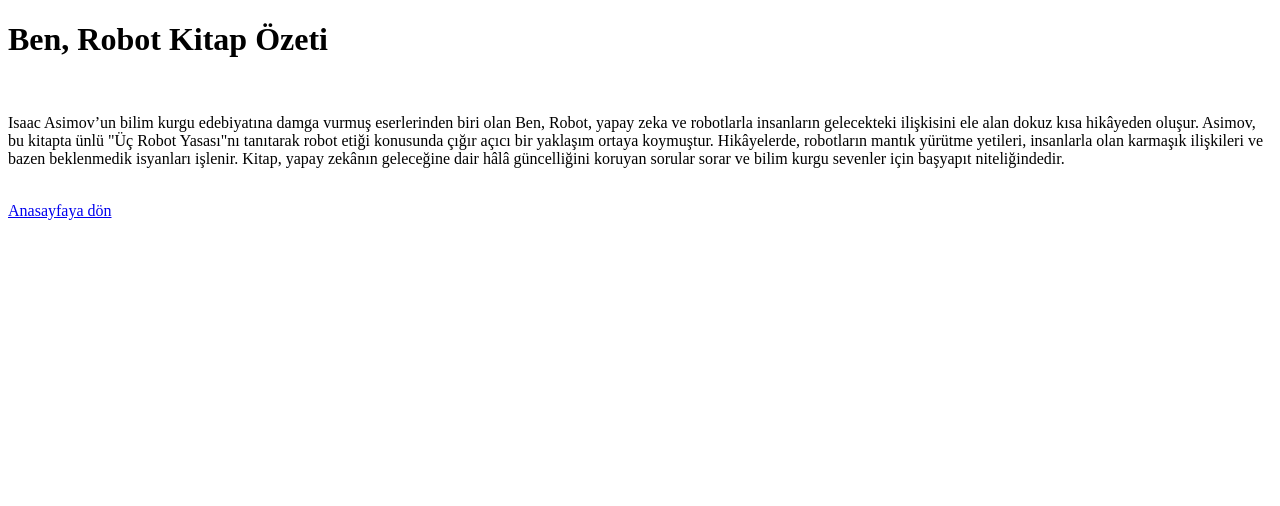
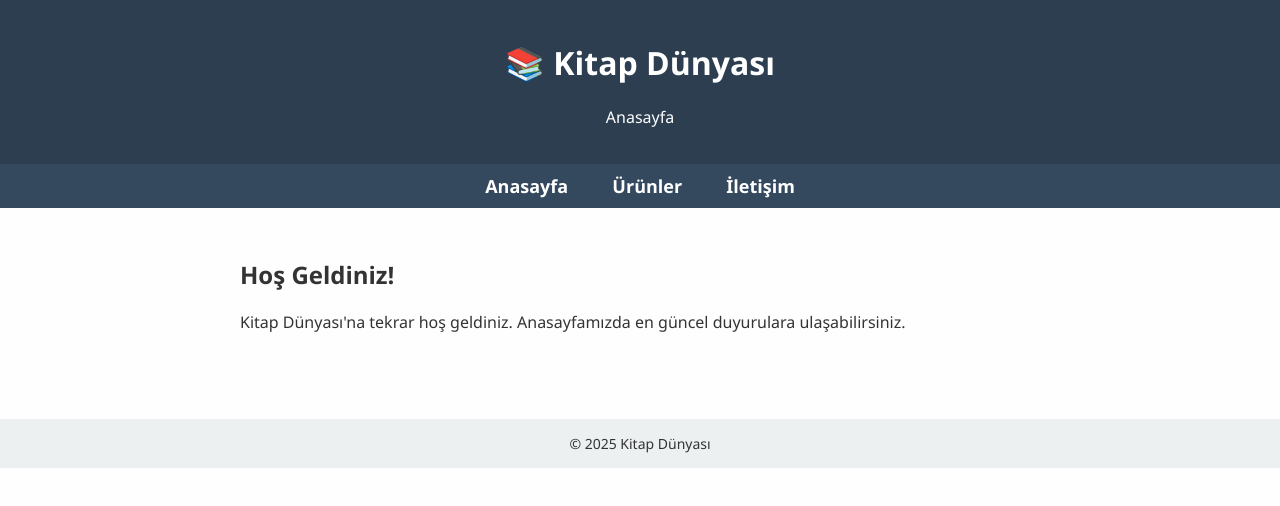
Before and after one commit to aserdal/SamilErdal, a plain HTML site: page Ben_Robot.html in a window 1280 px wide. Drawn offline with Linux system fonts and the light colour scheme.

Commit message:
Update Ben_Robot.html

```diff
--- a/Ben_Robot.html
+++ b/Ben_Robot.html
@@ -1,22 +1,40 @@
-
 <!DOCTYPE html>
 <html lang="tr">
 <head>
-    <meta charset="UTF-8">
-    <meta name="viewport" content="width=device-width, initial-scale=1.0">
-    <title>Ben, Robot (Isaac Asimov)    </title>
-
+  <meta charset="UTF-8">
+  <title>Anasayfa</title>
+  <style>
+    body { margin: 0; font-family: 'Segoe UI', sans-serif; background: #fefefe; color: #333; }
+    header { background: #2c3e50; color: white; padding: 20px; text-align: center; }
+    nav { background: #34495e; padding: 10px 0; text-align: center; }
+    nav a { color: white; text-decoration: none; margin: 0 20px; font-weight: bold; font-size: 18px; }
+    nav a:hover { text-decoration: underline; }
+    main { padding: 30px; max-width: 800px; margin: auto; }
+    footer { background: #ecf0f1; text-align: center; padding: 15px; margin-top: 40px; font-size: 14px; }
+  </style>
 </head>
 <body>
-    <h1>Ben, Robot Kitap Özeti</h1>
-    <br>
 
+  <header>
+    <h1>📚 Kitap Dünyası</h1>
+    <p>Anasayfa</p>
+  </header>
 
-    <p>Isaac Asimov’un bilim kurgu edebiyatına damga vurmuş eserlerinden biri olan Ben, Robot, yapay zeka ve robotlarla insanların gelecekteki ilişkisini ele alan dokuz kısa hikâyeden oluşur. Asimov, bu kitapta ünlü "Üç Robot Yasası"nı tanıtarak robot etiği konusunda çığır açıcı bir yaklaşım ortaya koymuştur. Hikâyelerde, robotların mantık yürütme yetileri, insanlarla olan karmaşık ilişkileri ve bazen beklenmedik isyanları işlenir. Kitap, yapay zekânın geleceğine dair hâlâ güncelliğini koruyan sorular sorar ve bilim kurgu sevenler için başyapıt niteliğindedir.
+  <nav>
+    <a href="anasayfa.html" target="_blank">Anasayfa</a>
 
-    </p> <br>
+    <a href="urunler.html" target="_blank">Ürünler</a>
+    <a href="iletisim.html" target="_blank">İletişim</a>
+  </nav>
 
+  <main>
+    <h2>Hoş Geldiniz!</h2>
+    <p>Kitap Dünyası'na tekrar hoş geldiniz. Anasayfamızda en güncel duyurulara ulaşabilirsiniz.</p>
+  </main>
 
-            <a href="index.html">Anasayfaya dön</a>
+  <footer>
+    &copy; 2025 Kitap Dünyası
+  </footer>
+
 </body>
 </html>
```
